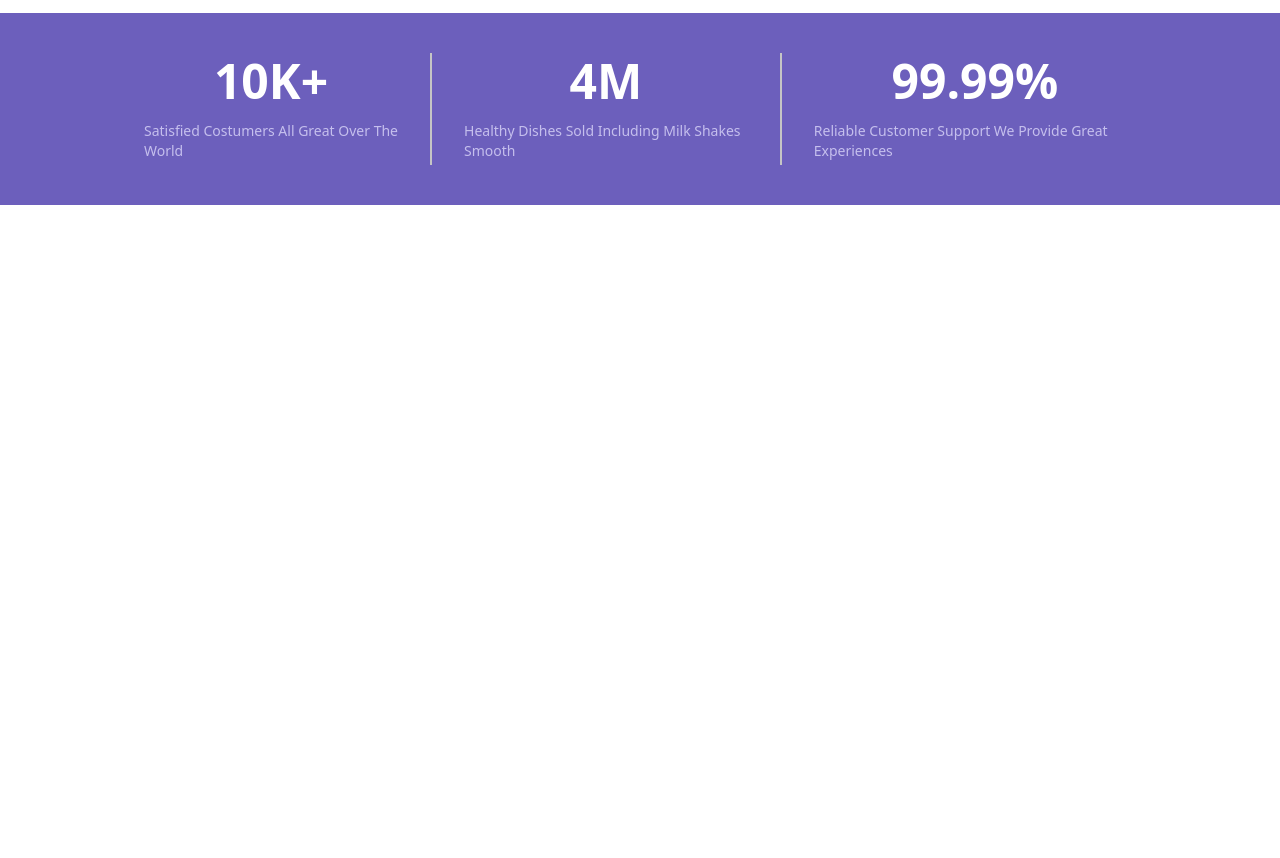
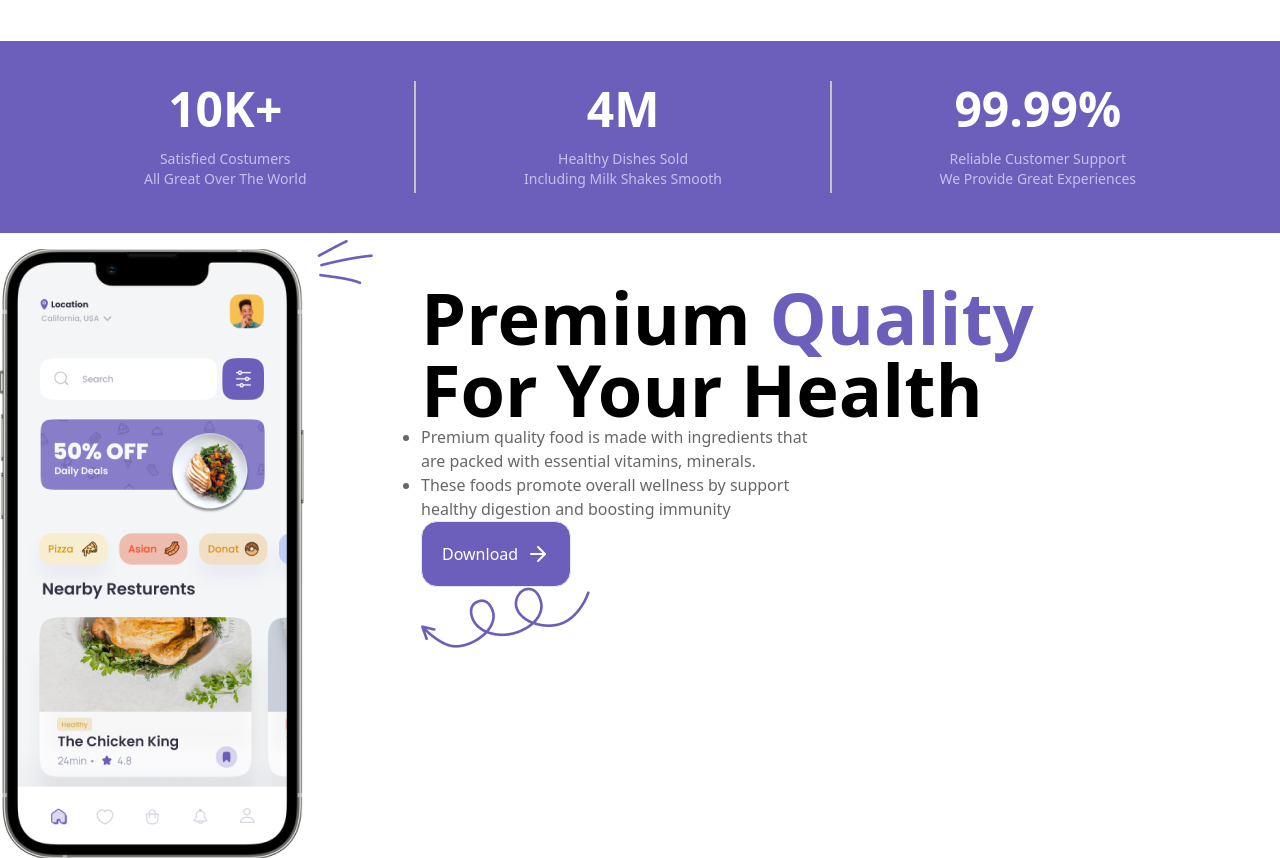
Before and after one commit to savitakatwe/Restaurant, a React (Vite) app: page /menu in a window 1280 px wide. Shown: the part 720-1578 px from the top of the page. Before the commit the page ends 925 px from the top, so only its background shows below. Built offline with nearby package versions, Linux system fonts and the light colour scheme.

Commit message:
Home section Started

```diff
--- a/src/App.tsx
+++ b/src/App.tsx
@@ -1,4 +1,4 @@
-import {Header, Menu, Hero, HeroDivider} from "./component";
+import {Header, Menu, Hero, HeroDivider, Home} from "./component";
 import {BrowserRouter as Router, Routes, Route} from 'react-router-dom';
 
 
@@ -14,6 +14,7 @@ function App() {
             </Routes>
             <Hero/>
             <HeroDivider/>
+            <Home/>
         </Router>
 
     )
--- a/src/component/Hero/Hero.tsx
+++ b/src/component/Hero/Hero.tsx
@@ -28,8 +28,9 @@ const Hero = () => {
 
                 </div>
                 <p className="text-dark-tertiary text-center md:text-left text-lg my-5">
-                    EatLy helps you set saving goals, earn cash back offers, go to the disclaimer for more details, and
-                    get paychecks up to two days early. Get a $20 bonus.
+                    EatLy helps you set saving goals, earn cash back offers, go<br/> to the disclaimer for more details,
+                    and
+                    get paychecks up to two<br/> days early. Get a $20 bonus.
                 </p>
                 <div className={'flex gap-4 justify-center md:justify-start'}>
                     <button
--- a/src/component/HeroDivider/HeroDivider.tsx
+++ b/src/component/HeroDivider/HeroDivider.tsx
@@ -4,23 +4,26 @@ const HeroDivider = () => {
             className="bg-purple-primary flex flex-col md:flex-row justify-between  items-center px-20 py-10 gap-8 md:px-36 md:py-10">
             <div className="flex flex-col justify-center items-center gap-4">
                 <p className={"text-5xl text-white font-bold"}>10K+</p>
-                <p className={"flex text-sm text-purple-secondary items-center justify-center"}>Satisfied Costumers
+                <p className={"flex text-sm text-center text-purple-secondary items-center justify-center"}>Satisfied
+                    Costumers <br/>
                     All Great Over The World </p>
             </div>
             <div className={"  border md:h-28 border-gray-primary "}/>
             <div className={"md:hidden border w-44 border-gray-primary "}/>
             <div className="flex flex-col justify-center items-center gap-4">
                 <p className={"text-5xl text-white font-bold"}>4M</p>
-                <p className={"text-sm text-purple-secondary"}>Healthy Dishes Sold Including Milk Shakes Smooth </p>
+                <p className={"text-sm text-center text-purple-secondary"}>Healthy Dishes Sold <br/>Including Milk
+                    Shakes Smooth
+                </p>
             </div>
             <div className={"  border md:h-28 border-gray-primary "}/>
             <div className={"md:hidden border w-44 border-gray-primary "}/>
             <div className="flex flex-col justify-center items-center gap-4">
                 <p className={"text-5xl text-white font-bold"}>99.99%</p>
-                <p className={"text-sm text-purple-secondary"}>Reliable Customer Support We Provide Great
+                <p className={"text-sm text-center  text-purple-secondary"}>Reliable Customer Support <br/> We Provide
+                    Great
                     Experiences </p>
             </div>
-
         </div>
     </>
 }
--- /dev/null
+++ b/src/component/Home/Home.tsx
@@ -0,0 +1,33 @@
+import MobileRestaurantPic from "../../assets/MobileRestaurant.png"
+import CurlPointer from "../../assets/CurlPointer.png"
+import {ArrowRight} from "lucide-react";
+
+const Home = () => {
+    return <>
+        <div className={"flex flex-col md:flex-row"}>
+            <div>
+                <img src={MobileRestaurantPic} alt={"MobileRestaurantPic"}/>
+            </div>
+            <div className={"w-3/4 md:w-1/2 m-5 md:m-12 justify-center"}>
+                <p className={"text-4xl md:text-7xl font-semibold"}>Premium <span
+                    className={"text-purple-primary"}>Quality </span><br/>For Your Health</p>
+                <ul className={"list-disc"}>
+                    <li className={"text-dark-tertiary"}>Premium quality food is made with ingredients that <br/> are
+                        packed with essential
+                        vitamins,
+                        minerals.
+                    </li>
+                    <li className={"text-dark-tertiary"}>These foods promote overall wellness by support<br/> healthy
+                        digestion and boosting immunity
+                    </li>
+                </ul>
+                <button
+                    className="p-5 bg-purple-primary font-medium flex gap-2 flex-row border-solid border rounded-2xl text-white text-base">Download <ArrowRight/>
+                </button>
+                <img src={CurlPointer} alt={CurlPointer}/>
+            </div>
+
+        </div>
+    </>
+}
+export default Home;
--- /dev/null
+++ b/src/component/Home/index.ts
@@ -0,0 +1 @@
+export {default} from './Home';
--- a/src/component/index.ts
+++ b/src/component/index.ts
@@ -2,3 +2,4 @@ export {default as Header} from './Header';
 export {default as Hero} from './Hero';
 export {default as Menu} from './Menu';
 export {default as HeroDivider} from './HeroDivider';
+export {default as Home} from './Home';
```
Also changed, not shown: src/assets/CurlPointer.png (added), src/assets/MobileRestaurant.png (added).
